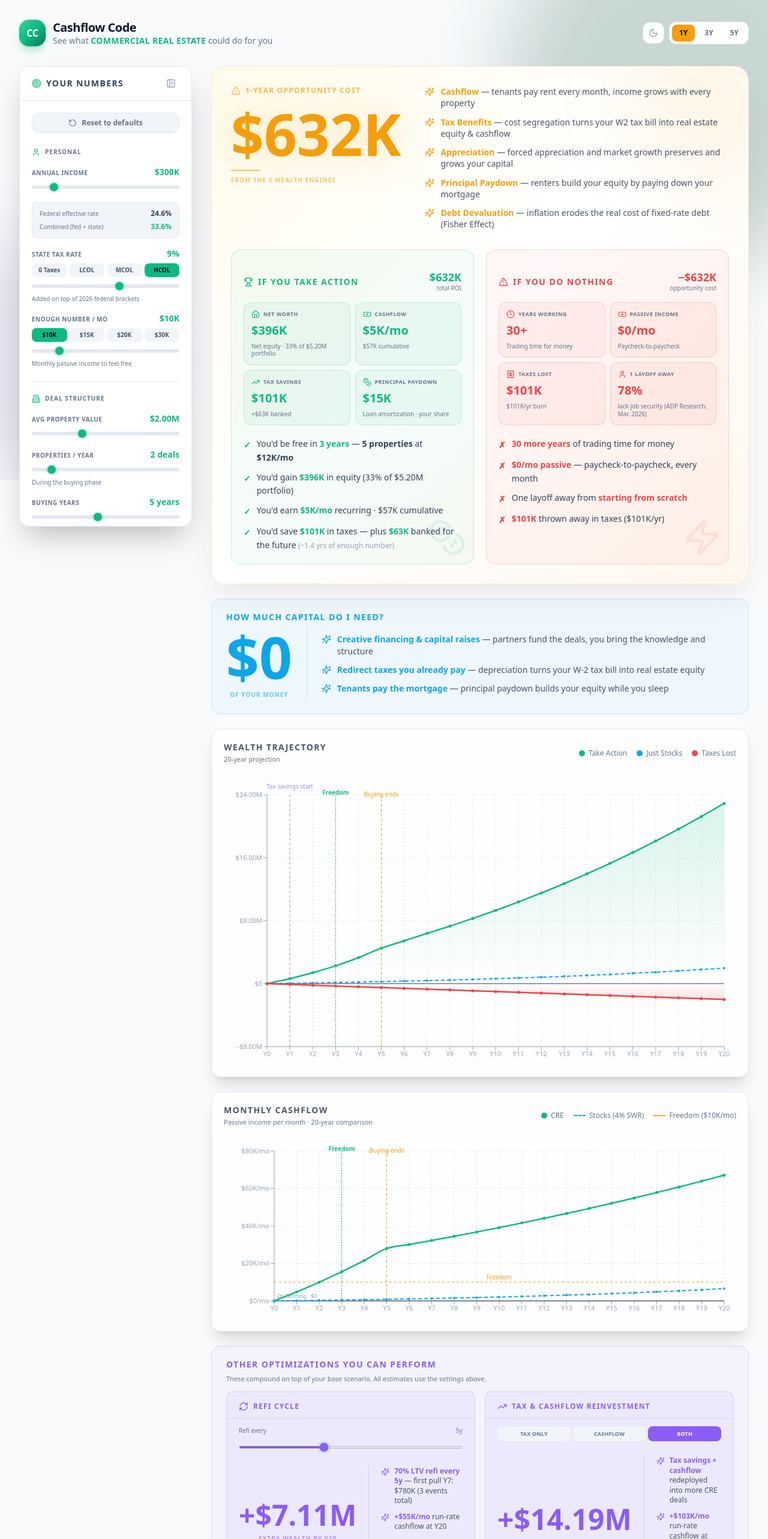
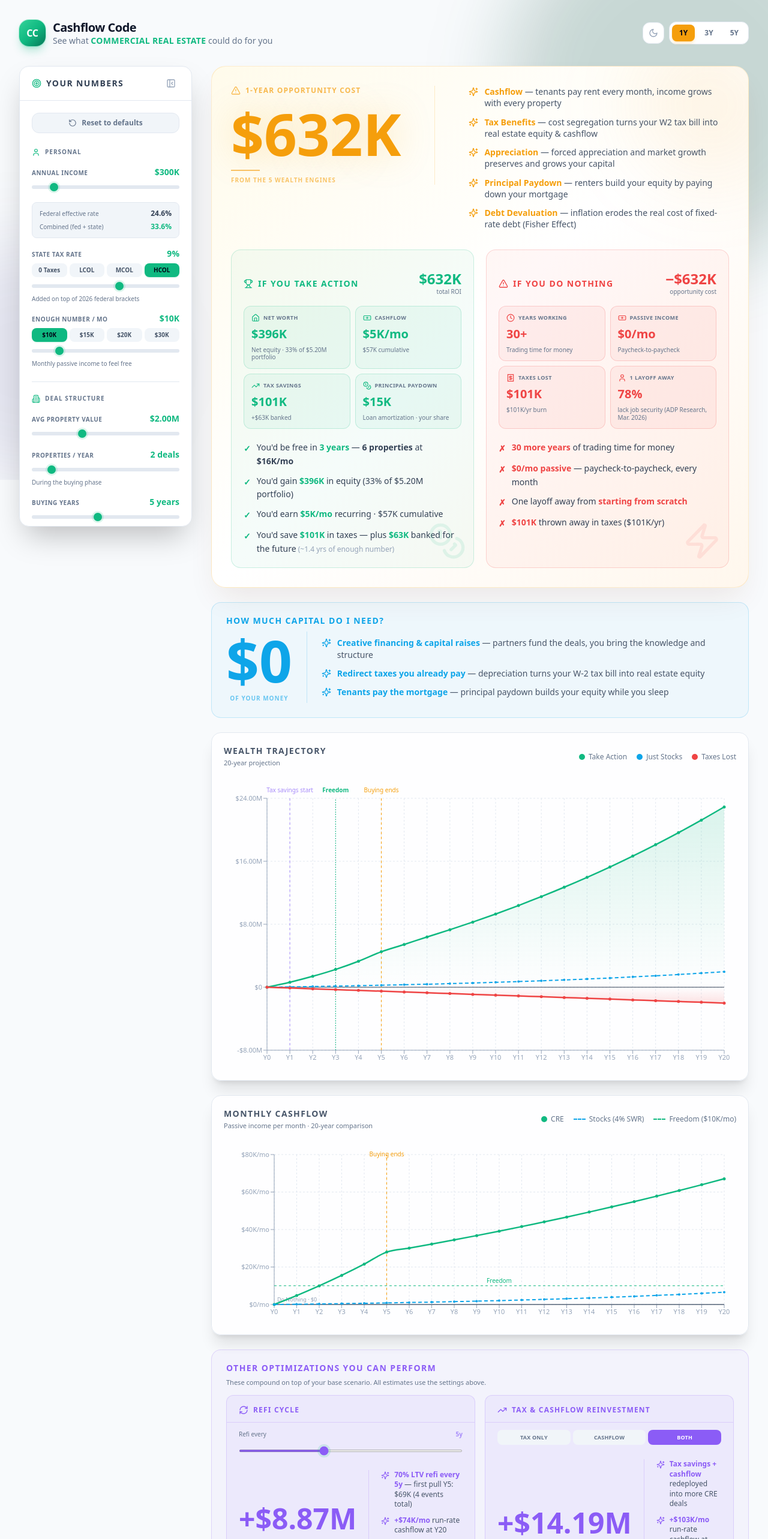
Before and after one commit to Cashflow-Code/cre-wealth-calculator, a React (Vite) app: page / in a window 1280 px wide. Shown: the top 2566 px of the page at 60% size. Built offline with nearby package versions, Linux system fonts and the light colour scheme.

Commit message:
Fix freedom calc, align chart labels, hero divider, UI polish

```diff
--- a/src/App.jsx
+++ b/src/App.jsx
@@ -107,7 +107,7 @@ export default function App() {
 
     let cumulativeRefiDebt = 0;
     const deployments = [];
-    const firstYear = Math.min(buyingYears + 2, TOTAL_YEARS);
+    const firstYear = Math.min(buyingYears, TOTAL_YEARS);
 
     for (let y = firstYear; y <= TOTAL_YEARS; y += refiInterval) {
       const d = projection.data[y];
@@ -210,10 +210,10 @@ export default function App() {
             <section className="rounded-3xl border border-amber-500/20 bg-gradient-to-br from-amber-50 via-white to-orange-50 dark:from-amber-500/[0.07] dark:via-[#0d1630] dark:to-red-500/[0.05] p-6 sm:p-8 relative overflow-hidden shadow-2xl shadow-amber-900/10">
               <div className="pointer-events-none absolute -top-16 -right-16 w-64 h-64 rounded-full bg-amber-500/10 blur-3xl" />
               <div className="relative">
-                <div className="flex flex-col lg:flex-row lg:items-start gap-6 lg:gap-10 mb-8">
+                <div className="flex flex-col lg:flex-row lg:items-start gap-6 lg:gap-0 mb-8">
 
                   {/* Left: badge + big number + subtitle */}
-                  <div className="flex-shrink-0 lg:max-w-sm xl:max-w-md">
+                  <div className="flex-shrink-0 lg:max-w-sm xl:max-w-md lg:pr-10 xl:pr-14 lg:border-r lg:border-amber-500/20">
                     <div className="flex items-center gap-2 text-amber-500/70 dark:text-amber-400/70 mb-4">
                       <AlertTriangle className="w-4 h-4" />
                       <span className="text-xs font-bold uppercase tracking-widest">{horizon}-Year Opportunity Cost</span>
@@ -231,7 +231,7 @@ export default function App() {
                   </div>
 
                   {/* Right: CRE benefit showcase — simple bullets */}
-                  <div className="flex-1 space-y-3 flex flex-col justify-center">
+                  <div className="flex-1 lg:pl-10 xl:pl-14 space-y-3 flex flex-col justify-center">
                     <div className="flex items-start gap-2.5">
                       <Sparkles className="w-4 h-4 text-amber-500 dark:text-amber-400 flex-shrink-0 mt-0.5" />
                       <p className="text-sm text-slate-600 dark:text-slate-400 leading-snug">
@@ -276,7 +276,7 @@ export default function App() {
                         <span className="text-sm font-bold uppercase tracking-widest">If You Take Action</span>
                       </div>
                       <div className="text-right">
-                        <div className="text-lg font-black text-emerald-500 dark:text-emerald-400 tabular-nums leading-none">{fmt(horizonData.totalProfits)}</div>
+                        <div className="text-2xl font-black text-emerald-500 dark:text-emerald-400 tabular-nums leading-none">{fmt(horizonData.totalProfits)}</div>
                         <div className="text-[10px] text-slate-500 mt-0.5">total ROI</div>
                       </div>
                     </div>
@@ -353,7 +353,7 @@ export default function App() {
                         <span className="text-sm font-bold uppercase tracking-widest">If You Do Nothing</span>
                       </div>
                       <div className="text-right">
-                        <div className="text-lg font-black text-red-500 dark:text-red-400 tabular-nums leading-none">−{fmt(horizonData.totalProfits)}</div>
+                        <div className="text-2xl font-black text-red-500 dark:text-red-400 tabular-nums leading-none">−{fmt(horizonData.totalProfits)}</div>
                         <div className="text-[10px] text-slate-500 mt-0.5">opportunity cost</div>
                       </div>
                     </div>
@@ -570,15 +570,13 @@ export default function App() {
               <div className="px-6 pt-5 pb-2">
                 <p className="text-sm font-bold uppercase tracking-widest text-sky-500 dark:text-sky-400">But Isn't Stock Investing More Passive?</p>
               </div>
-              <div className="px-6 pb-3">
-                <p className="text-xl font-black text-slate-900 dark:text-white tracking-tight">Well, you can do both.</p>
-              </div>
               <div className="flex items-stretch gap-0 px-6 pb-6">
                 <div className="flex-shrink-0 flex flex-col items-center justify-center pr-6 border-r border-sky-500/20 min-w-[150px]">
                   <div className="text-5xl sm:text-6xl font-black text-sky-500 dark:text-sky-400 tabular-nums leading-none">{fmt(finalStockBalance)}</div>
-                  <div className="text-[10px] font-bold uppercase tracking-widest text-sky-500/60 dark:text-sky-400/60 mt-2 text-center">stocks alone · Y{TOTAL_YEARS}</div>
+                  <div className="text-[10px] font-bold uppercase tracking-widest text-sky-500/60 dark:text-sky-400/60 mt-2 text-center">in the stock market · Y{TOTAL_YEARS}</div>
                 </div>
                 <div className="flex-1 pl-6 space-y-3 flex flex-col justify-center">
+                  <p className="text-base font-black text-sky-500 dark:text-sky-400 tracking-tight">Well, you can do both.</p>
                   <div className="flex items-start gap-2.5">
                     <Sparkles className="w-4 h-4 text-sky-500 dark:text-sky-400 flex-shrink-0 mt-0.5" />
                     <p className="text-sm text-slate-600 dark:text-slate-400 leading-snug">
--- a/src/components/CashflowChart.jsx
+++ b/src/components/CashflowChart.jsx
@@ -63,7 +63,7 @@ export default function CashflowChart({
         <div className="flex items-center gap-4 text-xs">
           <LegendDot color="#10b981" label="CRE" />
           <LegendDot color="#0ea5e9" label="Stocks (4% SWR)" dashed />
-          <LegendDot color="#f59e0b" label={`Freedom (${fmt(enoughNumber)}/mo)`} dashed />
+          <LegendDot color="#10b981" label={`Freedom (${fmt(enoughNumber)}/mo)`} dashed />
         </div>
       </div>
       <ResponsiveContainer width="100%" height={300}>
@@ -77,18 +77,13 @@ export default function CashflowChart({
           <Tooltip content={<CashflowTooltip />} />
           <ReferenceLine y={0} stroke="#334155" strokeWidth={1}
             label={{ value: 'Do Nothing · $0', fill: axisColor, fontSize: 9, position: 'insideBottomLeft' }} />
-          <ReferenceLine y={enoughNumber} stroke="#f59e0b" strokeDasharray="4 4"
-            label={{ value: `Freedom`, fill: '#f59e0b', fontSize: 10, position: 'top' }} />
+          <ReferenceLine y={enoughNumber} stroke="#10b981" strokeDasharray="4 4"
+            label={{ value: `Freedom`, fill: '#10b981', fontSize: 10, position: 'top' }} />
           {buyingYears && (
             <ReferenceLine
               x={`Y${buyingYears}`}
               stroke="#f59e0b" strokeDasharray="4 4"
               label={{ value: 'Buying ends', fill: '#f59e0b', fontSize: 10, position: 'top', dy: 8 }}
-            />
-          )}
-          {isReachable && yearsToReach <= totalYears && (
-            <ReferenceLine x={`Y${yearsToReach}`} stroke="#10b981" strokeDasharray="2 2"
-              label={{ value: 'Freedom', fill: '#10b981', fontSize: 10, fontWeight: 'bold', position: 'top', dy: 5 }}
             />
           )}
           <Line type="monotone" dataKey="creCashflow" stroke="#10b981" strokeWidth={2.5}
--- a/src/components/WealthChart.jsx
+++ b/src/components/WealthChart.jsx
@@ -60,13 +60,13 @@ export default function WealthChart({
           <ReferenceLine
             x={`Y${buyingYears}`}
             stroke="#f59e0b" strokeDasharray="4 4"
-            label={{ value: 'Buying ends', fill: '#f59e0b', fontSize: 10, position: 'top', dy: 8 }}
+            label={{ value: 'Buying ends', fill: '#f59e0b', fontSize: 10, position: 'top', dy: -5 }}
           />
           {isReachable && yearsToReach <= totalYears && (
             <ReferenceLine
               x={`Y${yearsToReach}`}
               stroke="#10b981" strokeDasharray="2 2"
-              label={{ value: 'Freedom', fill: '#10b981', fontSize: 10, fontWeight: 'bold', position: 'top', dy: 5 }}
+              label={{ value: 'Freedom', fill: '#10b981', fontSize: 10, fontWeight: 'bold', position: 'top', dy: -5 }}
             />
           )}
           <Area type="monotone" dataKey="investorWealth" stroke="none" fill="url(#emeraldGrad)" />
--- a/src/utils/projection.js
+++ b/src/utils/projection.js
@@ -190,23 +190,20 @@ export function computeProjection({
     });
   }
 
-  // Freedom calculation (net of debt service per property)
-  const grossMonthlyPerProp  = propertyValue * capRateDecimal / 12;
-  const loanPerPropMonthly   = ltvDecimal > 0
+  // Freedom calculation — scan actual model data for first year cashflow >= enoughNumber
+  const grossMonthlyPerProp    = propertyValue * capRateDecimal / 12;
+  const loanPerPropMonthly     = ltvDecimal > 0
     ? annualLoanPayment(propertyValue * ltvDecimal, loanRateDecimal, loanTerm) / 12
     : 0;
   const monthlyCashflowPerProp = (grossMonthlyPerProp - loanPerPropMonthly) * equityRate;
-  const propsNeeded   = monthlyCashflowPerProp > 0
-    ? Math.ceil(enoughNumber / monthlyCashflowPerProp)
-    : Infinity;
-  const yearsToReach  = Number.isFinite(propsNeeded)
-    ? Math.ceil(propsNeeded / propertiesPerYear)
-    : Infinity;
-  const cashflowAtFreedom = Number.isFinite(propsNeeded)
-    ? propsNeeded * monthlyCashflowPerProp
-    : 0;
-  const isReachable = Number.isFinite(propsNeeded)
-    && propsNeeded <= propertiesPerYear * buyingYears;
+
+  let yearsToReach = Infinity;
+  for (let y = 1; y <= TOTAL_YEARS; y++) {
+    if (data[y] && data[y].monthlyCashflow >= enoughNumber) { yearsToReach = y; break; }
+  }
+  const isReachable       = Number.isFinite(yearsToReach);
+  const cashflowAtFreedom = isReachable ? data[yearsToReach].monthlyCashflow : 0;
+  const propsNeeded       = isReachable ? data[yearsToReach].properties      : Infinity;
 
   return {
     data, propsNeeded, yearsToReach, cashflowAtFreedom,
```
